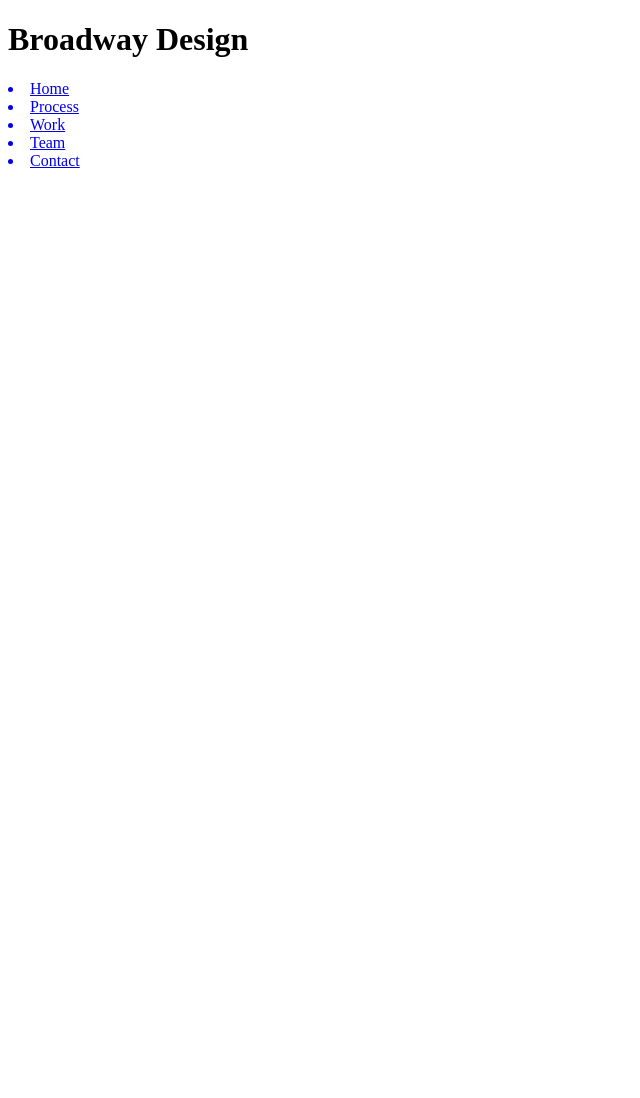
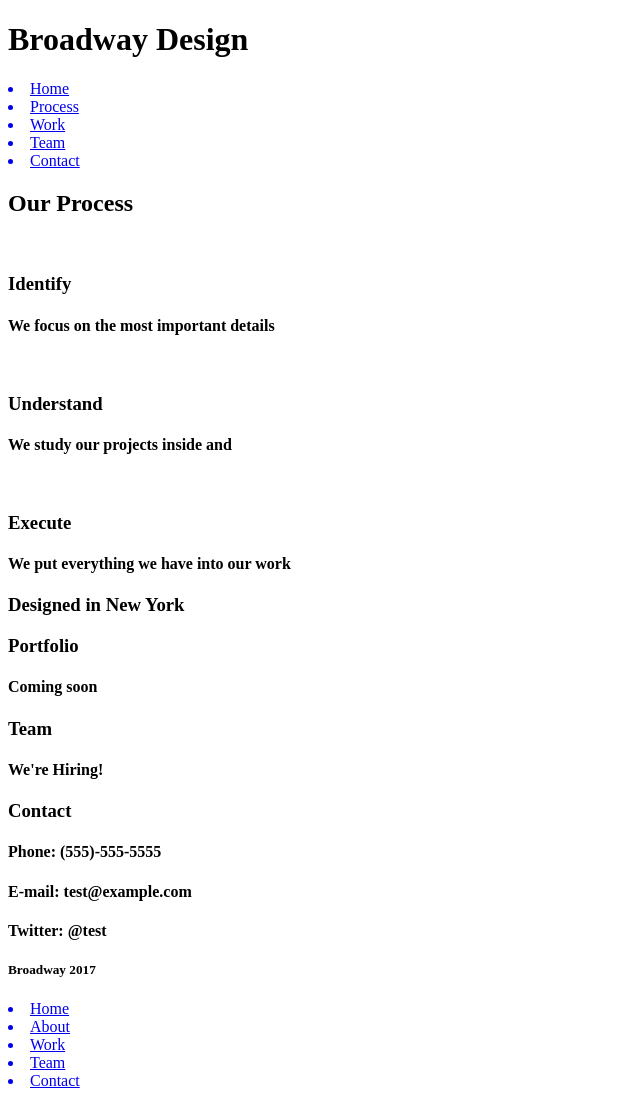
Before and after one commit to Jubaid/Broadway, a plain HTML site: page index.html in a window 1280 px wide. Shown: the whole page, without its empty margins (0-640 px from the left). Before the commit the page ends 800 px from the top, so only its background shows below. Drawn offline with Linux system fonts and the light colour scheme.

Commit message:
Finished html

```diff
--- a/index.html
+++ b/index.html
@@ -17,7 +17,53 @@
       <a href="#"><li> Contact </li></a>
     </nav>
 </div>
+<div class=" process ">
 
+    <h2> Our Process </h2>
+  <div class="Identify">
+    <img src="#" alt="">
+    <h3>Identify</h3>
+    <h4>We focus on the most important details</h4>
+  </div>
+  <div class="Understand">
+    <img src="#" alt="">
+    <h3>Understand</h3>
+    <h4>We study our projects inside and </h4>
+  </div>
+  <div class="Execute">
+    <img src="#" alt="">
+    <h3>Execute</h3>
+    <h4>We put everything we have into our work</h4>
+  </div>
+
+</div>
+<div class=" Design ">
+
+    <h3>Designed in New York </h3>
+
+    <h3>Portfolio</h3>
+    <h4>Coming soon</h4>
+
+    <h3>Team</h3>
+    <h4>We're Hiring!</h4>
+
+    <h3>Contact</h3>
+    <h4>Phone: (555)-555-5555</h4>
+    <h4>E-mail: test@example.com</h4>
+    <h4> Twitter: @test </h4>
+
+</div>
+<div class="footer">
+  <footer>
+    <h5> Broadway 2017 </h5>
+    <a href="#"><li> Home </li></a>
+    <a href="#"><li> About </li></a>
+    <a href="#"><li> Work </li></a>
+    <a href="#"><li> Team </li></a>
+    <a href="#"><li> Contact </li></a>
+
+  </footer>
+</div>
 
   </body>
 </html>
```
